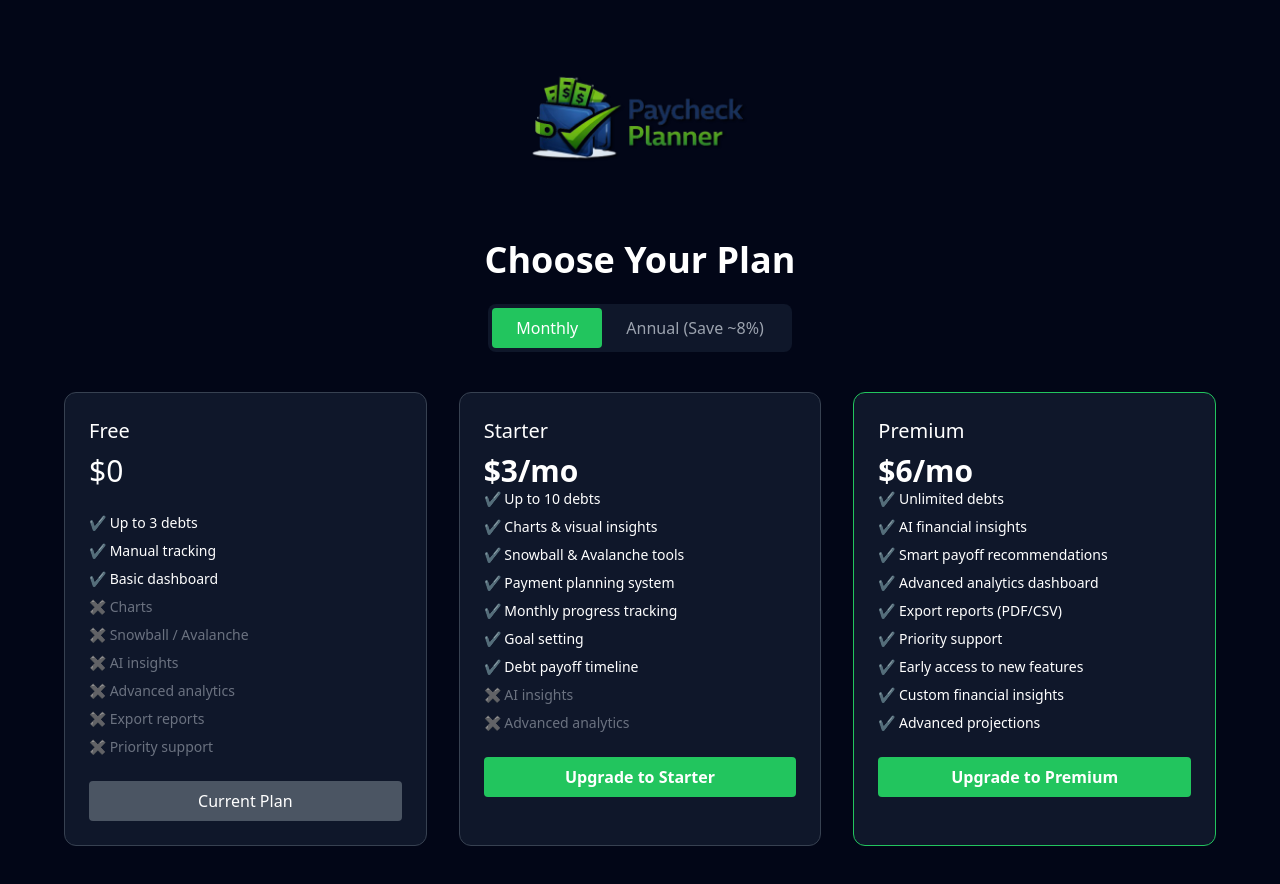
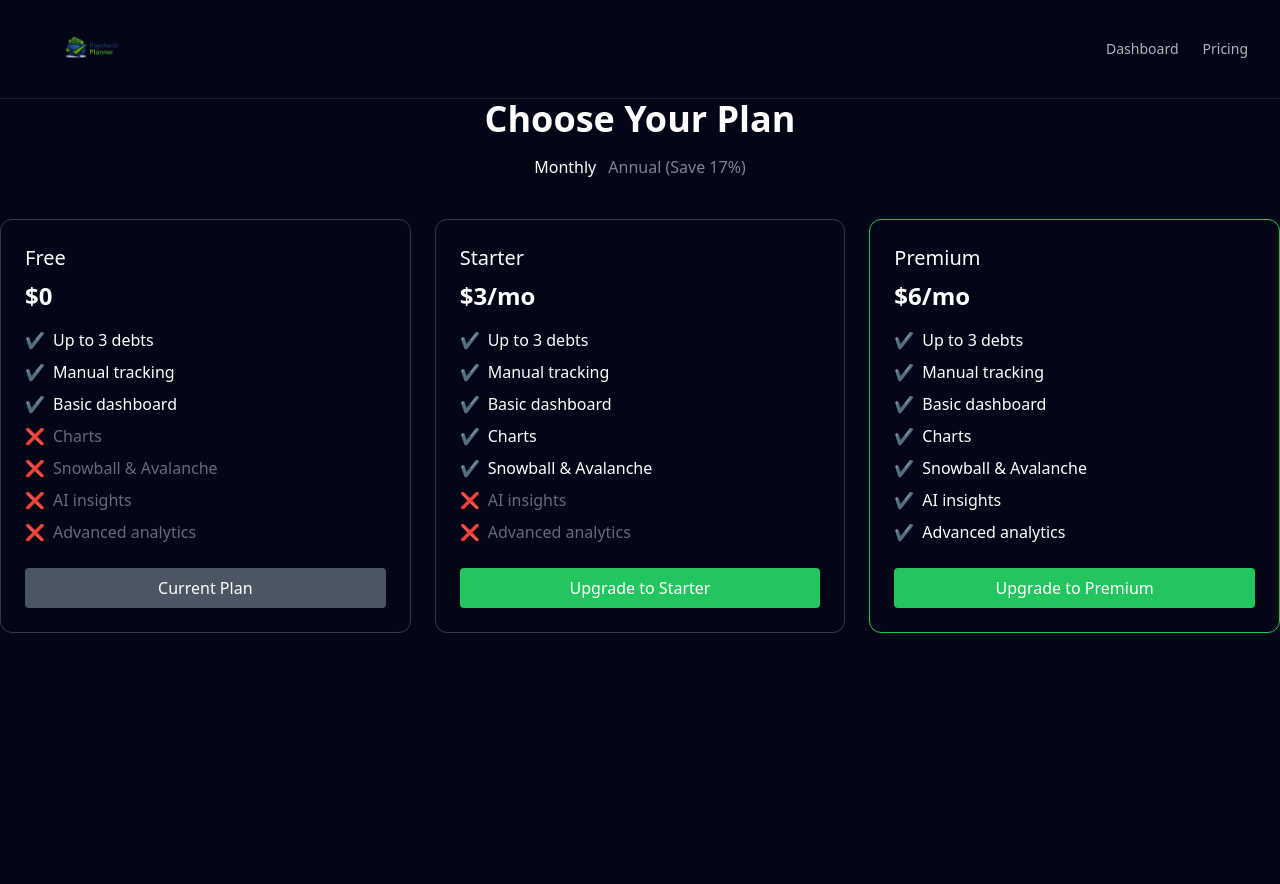
Before and after one commit to dibeasiglobalinvestments-star/paycheckplanner, a Next.js app: page /pricing in a window 1280 px wide. Shown: the top 884 px of the page. After the commit the page ends 800 px from the top, so only its background shows below. Built offline with nearby package versions, Linux system fonts and the light colour scheme.

Commit message:
small logo and some issues with pages

```diff
--- a/app/api/checkout/route.ts
+++ b/app/api/checkout/route.ts
@@ -1,3 +1,14 @@
+import { NextResponse } from "next/server"
+import Stripe from "stripe"
+
+const stripe = new Stripe(process.env.STRIPE_SECRET_KEY!, {
+  apiVersion: "2024-06-20",
+})
+
+export async function POST(req: Request) {
+  try {
+    const { priceId } = await req.json()
+
     const session = await stripe.checkout.sessions.create({
       mode: "subscription",
       payment_method_types: ["card"],
@@ -8,8 +19,14 @@ const session = await stripe.checkout.sessions.create({
         },
       ],
       metadata: {
-    priceId, // 🔥 THIS IS CRITICAL
+        priceId,
       },
       success_url: "http://localhost:3000/dashboard",
       cancel_url: "http://localhost:3000/pricing",
     })
+
+    return NextResponse.json({ url: session.url })
+  } catch (err: any) {
+    return NextResponse.json({ error: err.message }, { status: 500 })
+  }
+}
--- a/app/dashboard/page.tsx
+++ b/app/dashboard/page.tsx
@@ -1,15 +1,39 @@
-const session = await stripe.checkout.sessions.create({
-  mode: "subscription",
-  payment_method_types: ["card"],
-  line_items: [
-    {
-      price: priceId,
-      quantity: 1,
-    },
-  ],
-  metadata: {
-    priceId, // 🔥 THIS IS CRITICAL
-  },
-  success_url: "http://localhost:3000/dashboard",
-  cancel_url: "http://localhost:3000/pricing",
-})
+import { createClient } from "@/lib/supabase/server"
+import { redirect } from "next/navigation"
+
+export default async function Dashboard() {
+  const supabase = await createClient()
+
+  const {
+    data: { user },
+  } = await supabase.auth.getUser()
+
+  // 🔥 HARD BLOCK
+  if (!user) {
+    redirect("/login")
+  }
+
+  const { data: profile } = await supabase
+    .from("profiles")
+    .select("plan")
+    .eq("id", user.id)
+    .single()
+
+  const plan = profile?.plan ?? "free"
+
+  return (
+    <div className="max-w-6xl mx-auto px-6 py-10">
+
+      <h1 className="text-4xl font-bold mb-8">Dashboard</h1>
+
+      <div className="bg-white/5 border border-white/10 rounded-xl p-6">
+        <p>Your plan: <strong>{plan}</strong></p>
+
+        {plan === "free" && (
+          <p className="text-red-400 mt-2">Upgrade required</p>
+        )}
+      </div>
+
+    </div>
+  )
+}
--- a/app/layout.tsx
+++ b/app/layout.tsx
@@ -1,9 +1,6 @@
 import "./globals.css"
-
-export const metadata = {
-  title: "Paycheck Planner",
-  description: "Financial planning made simple",
-}
+import Image from "next/image"
+import Link from "next/link"
 
 export default function RootLayout({
   children,
@@ -12,7 +9,36 @@ export default function RootLayout({
 }) {
   return (
     <html lang="en">
-      <body className="bg-gray-100">{children}</body>
+      <body className="bg-[#020617] text-white">
+
+        {/* HEADER */}
+        <header className="w-full border-b border-white/10">
+          <div className="max-w-7xl mx-auto px-8 py-6 flex items-center justify-between">
+
+            {/* LOGO — FIXED PROPERLY */}
+            <Link href="/" className="flex items-center gap-4">
+              <div className="relative w-[120px] h-[50px]">
+                <Image
+                  src="/logo.png"
+                  alt="Paycheck Planner"
+                  fill
+                  className="object-contain"
+                  priority
+                />
+              </div>
+            </Link>
+
+            <nav className="flex gap-6 text-sm text-white/70">
+              <Link href="/dashboard" className="hover:text-white">Dashboard</Link>
+              <Link href="/pricing" className="hover:text-white">Pricing</Link>
+            </nav>
+
+          </div>
+        </header>
+
+        <main>{children}</main>
+
+      </body>
     </html>
   )
 }
--- /dev/null
+++ b/app/login/layout.tsx
@@ -0,0 +1,7 @@
+export default function LoginLayout({
+  children,
+}: {
+  children: React.ReactNode
+}) {
+  return <>{children}</>
+}
--- a/app/pricing/page.tsx
+++ b/app/pricing/page.tsx
@@ -1,198 +1,121 @@
 "use client"
 
 import { useState } from "react"
-import Image from "next/image"
+
+const FEATURES = [
+  "Up to 3 debts",
+  "Manual tracking",
+  "Basic dashboard",
+  "Charts",
+  "Snowball & Avalanche",
+  "AI insights",
+  "Advanced analytics",
+]
 
 export default function PricingPage() {
   const [annual, setAnnual] = useState(false)
-  const [loading, setLoading] = useState<string | null>(null)
-
-  const handleCheckout = async (priceId: string, plan: string) => {
-    if (loading) return
-    setLoading(plan)
-
-    try {
-      const res = await fetch("/api/checkout", {
-        method: "POST",
-        headers: {
-          "Content-Type": "application/json",
-        },
-        body: JSON.stringify({ priceId }),
-      })
-
-      const data = await res.json()
-
-      if (data.url) {
-        window.location.href = data.url
-      } else {
-        alert(data.error || "Checkout failed")
-      }
-    } catch (err) {
-      console.error(err)
-      alert("Something went wrong")
-    }
-
-    setLoading(null)
-  }
-
-  // ✅ YOUR REAL PRICE IDS
-  const PRICES = {
-    starterMonthly: "price_1TIwD3FNVPZvQT3GJ5vGJ4kR",
-    starterAnnual: "price_1TIyAEFNVPZvQT3GLjhBbiVy",
-    premiumMonthly: "price_1TIwE2FNVPZvQT3G1Wf7uVcb",
-    premiumAnnual: "price_1TIy9dFNVPZvQT3GXT5XzHLV",
-  }
 
   return (
-    <div className="min-h-screen bg-[#020617] text-white px-6 pt-6 pb-12">
+    <div className="text-center">
 
-      {/* LOGO */}
-      <div className="flex justify-center mb-4">
-        <Image
-          src="/logo.png"
-          alt="Paycheck Planner"
-          width={300}
-          height={300}
-          priority
-        />
-      </div>
-
-      <h1 className="text-4xl text-center font-bold mb-6">
-        Choose Your Plan
-      </h1>
+      <h1 className="text-4xl font-bold mb-4">Choose Your Plan</h1>
 
       {/* TOGGLE */}
-      <div className="flex justify-center mb-10">
-        <div className="bg-[#0f172a] p-1 rounded-lg flex">
+      <div className="mb-10">
         <button
           onClick={() => setAnnual(false)}
-            className={`px-6 py-2 rounded ${
-              !annual ? "bg-green-500" : "text-gray-400"
-            }`}
+          className={`mr-3 ${!annual ? "text-white" : "text-white/50"}`}
         >
           Monthly
         </button>
         <button
           onClick={() => setAnnual(true)}
-            className={`px-6 py-2 rounded ${
-              annual ? "bg-green-500" : "text-gray-400"
-            }`}
+          className={`${annual ? "text-white" : "text-white/50"}`}
         >
-            Annual (Save ~8%)
-          </button>
-        </div>
-      </div>
-
-      {/* PLANS */}
-      <div className="grid md:grid-cols-3 gap-8 max-w-6xl mx-auto">
-
-        {/* FREE */}
-        <div className="border border-gray-700 rounded-xl p-6 bg-[#0f172a]">
-          <h2 className="text-xl mb-2">Free</h2>
-          <p className="text-3xl mb-6">$0</p>
-
-          <ul className="space-y-2 text-sm mb-6">
-            <li>✔ Up to 3 debts</li>
-            <li>✔ Manual tracking</li>
-            <li>✔ Basic dashboard</li>
-            <li className="text-gray-500">✖ Charts</li>
-            <li className="text-gray-500">✖ Snowball / Avalanche</li>
-            <li className="text-gray-500">✖ AI insights</li>
-            <li className="text-gray-500">✖ Advanced analytics</li>
-            <li className="text-gray-500">✖ Export reports</li>
-            <li className="text-gray-500">✖ Priority support</li>
-          </ul>
-
-          <button className="w-full bg-gray-600 py-2 rounded">
-            Current Plan
+          Annual (Save 17%)
         </button>
       </div>
 
+      {/* GRID */}
+      <div className="grid md:grid-cols-3 gap-6 text-left">
+
+        {/* FREE */}
+        <PlanCard
+          title="Free"
+          price="$0"
+          features={[true, true, true, false, false, false, false]}
+          buttonText="Current Plan"
+          disabled
+        />
+
         {/* STARTER */}
-        <div className="border border-gray-700 rounded-xl p-6 bg-[#0f172a]">
-
-          <h2 className="text-xl mb-2">Starter</h2>
-
-          <p className="text-3xl font-bold">
-            {annual ? "$33/year" : "$3/mo"}
-          </p>
-
-          {annual && (
-            <p className="text-green-400 text-sm mb-4">
-              Save $3/year vs monthly
-            </p>
-          )}
-
-          <ul className="space-y-2 text-sm mb-6">
-            <li>✔ Up to 10 debts</li>
-            <li>✔ Charts & visual insights</li>
-            <li>✔ Snowball & Avalanche tools</li>
-            <li>✔ Payment planning system</li>
-            <li>✔ Monthly progress tracking</li>
-            <li>✔ Goal setting</li>
-            <li>✔ Debt payoff timeline</li>
-            <li className="text-gray-500">✖ AI insights</li>
-            <li className="text-gray-500">✖ Advanced analytics</li>
-          </ul>
-
-          <button
-            onClick={() =>
-              handleCheckout(
-                annual
-                  ? PRICES.starterAnnual
-                  : PRICES.starterMonthly,
-                "starter"
-              )
-            }
-            className="w-full bg-green-500 py-2 rounded font-semibold"
-          >
-            {loading === "starter" ? "Loading..." : "Upgrade to Starter"}
-          </button>
-        </div>
+        <PlanCard
+          title="Starter"
+          price={annual ? "$30/year" : "$3/mo"}
+          features={[true, true, true, true, true, false, false]}
+          buttonText="Upgrade to Starter"
+        />
 
         {/* PREMIUM */}
-        <div className="border border-green-500 rounded-xl p-6 bg-[#0f172a]">
-
-          <h2 className="text-xl mb-2">Premium</h2>
-
-          <p className="text-3xl font-bold">
-            {annual ? "$66/year" : "$6/mo"}
-          </p>
-
-          {annual && (
-            <p className="text-green-400 text-sm mb-4">
-              Save $6/year vs monthly
-            </p>
-          )}
-
-          <ul className="space-y-2 text-sm mb-6">
-            <li>✔ Unlimited debts</li>
-            <li>✔ AI financial insights</li>
-            <li>✔ Smart payoff recommendations</li>
-            <li>✔ Advanced analytics dashboard</li>
-            <li>✔ Export reports (PDF/CSV)</li>
-            <li>✔ Priority support</li>
-            <li>✔ Early access to new features</li>
-            <li>✔ Custom financial insights</li>
-            <li>✔ Advanced projections</li>
-          </ul>
-
-          <button
-            onClick={() =>
-              handleCheckout(
-                annual
-                  ? PRICES.premiumAnnual
-                  : PRICES.premiumMonthly,
-                "premium"
-              )
-            }
-            className="w-full bg-green-500 py-2 rounded font-semibold"
-          >
-            {loading === "premium" ? "Loading..." : "Upgrade to Premium"}
-          </button>
-        </div>
+        <PlanCard
+          title="Premium"
+          price={annual ? "$60/year" : "$6/mo"}
+          features={[true, true, true, true, true, true, true]}
+          buttonText="Upgrade to Premium"
+          highlight
+        />
 
       </div>
     </div>
   )
 }
+
+/* COMPONENT */
+function PlanCard({
+  title,
+  price,
+  features,
+  buttonText,
+  disabled,
+  highlight,
+}: {
+  title: string
+  price: string
+  features: boolean[]
+  buttonText: string
+  disabled?: boolean
+  highlight?: boolean
+}) {
+  return (
+    <div
+      className={`border rounded-xl p-6 ${
+        highlight ? "border-green-500" : "border-white/20"
+      }`}
+    >
+      <h2 className="text-xl mb-2">{title}</h2>
+      <p className="text-2xl font-bold mb-4">{price}</p>
+
+      <ul className="space-y-2 mb-6">
+        {FEATURES.map((feature, i) => (
+          <li key={i} className="flex items-center gap-2">
+            <span>{features[i] ? "✔️" : "❌"}</span>
+            <span className={features[i] ? "" : "text-white/40"}>
+              {feature}
+            </span>
+          </li>
+        ))}
+      </ul>
+
+      <button
+        disabled={disabled}
+        className={`w-full py-2 rounded ${
+          disabled
+            ? "bg-gray-600 cursor-not-allowed"
+            : "bg-green-500 hover:bg-green-600"
+        }`}
+      >
+        {buttonText}
+      </button>
+    </div>
+  )
+}
```
Also changed, not shown: app/api/webhook/route.ts (+4 -7 lines), app/login/page.tsx (+22 -91 lines), lib/supabase/server.ts (+4 -8 lines). Lines whose indentation alone changed are shown as unchanged.
